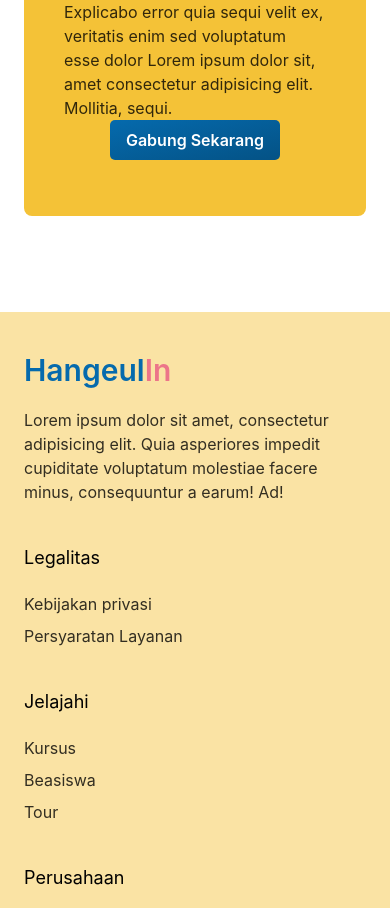
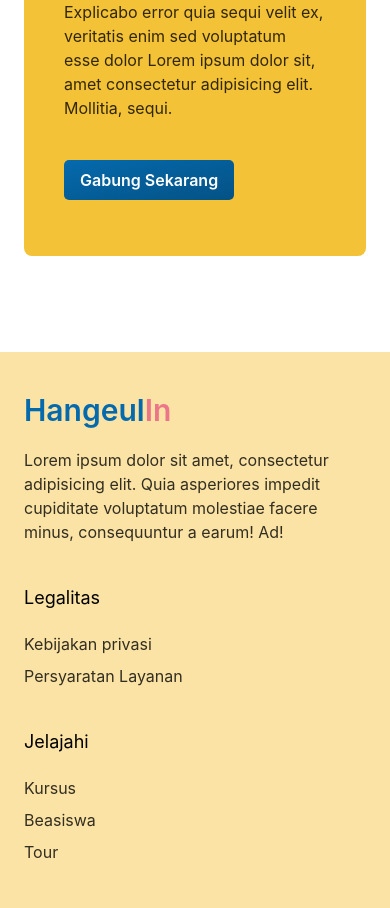
Before and after one commit to ikhlasdansantai/Hangeulin, a React (Vite) app: page / in a window 390 px wide. Shown: the part 5604-6512 px from the top of the page. Built offline with nearby package versions, Linux system fonts and the light colour scheme.

Commit message:
memperbaiki style button pada joinwithus comp

```diff
--- a/src/components/section/joinWithUs/JoinWithUs.jsx
+++ b/src/components/section/joinWithUs/JoinWithUs.jsx
@@ -11,7 +11,7 @@ export default function JoinWithUs() {
           Lorem ipsum dolor sit, amet consectetur adipisicing elit. Explicabo error quia sequi velit ex, veritatis enim sed voluptatum esse dolor Lorem ipsum dolor sit, amet consectetur adipisicing elit. Mollitia, sequi.
         </p>
       </div>
-      <Button children={"Gabung Sekarang"} color={"info"} className={"text-white"} />
+      <Button children={"Gabung Sekarang"} color={"info"} className={"mr-auto mt-10 lg:m-0 text-white"} />
     </section>
   );
 }
```
